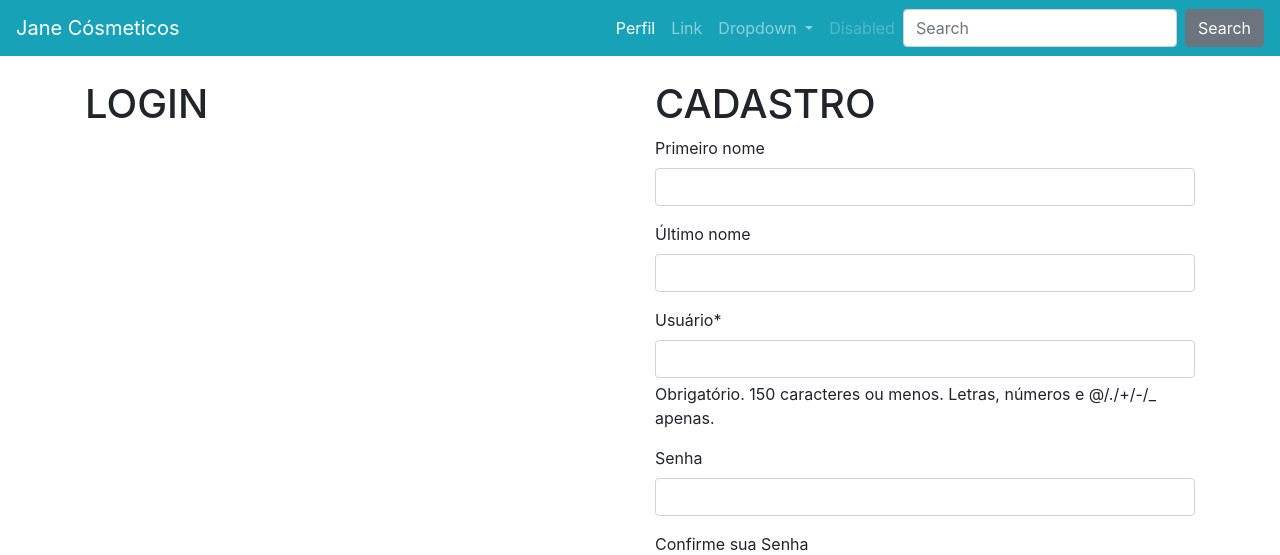
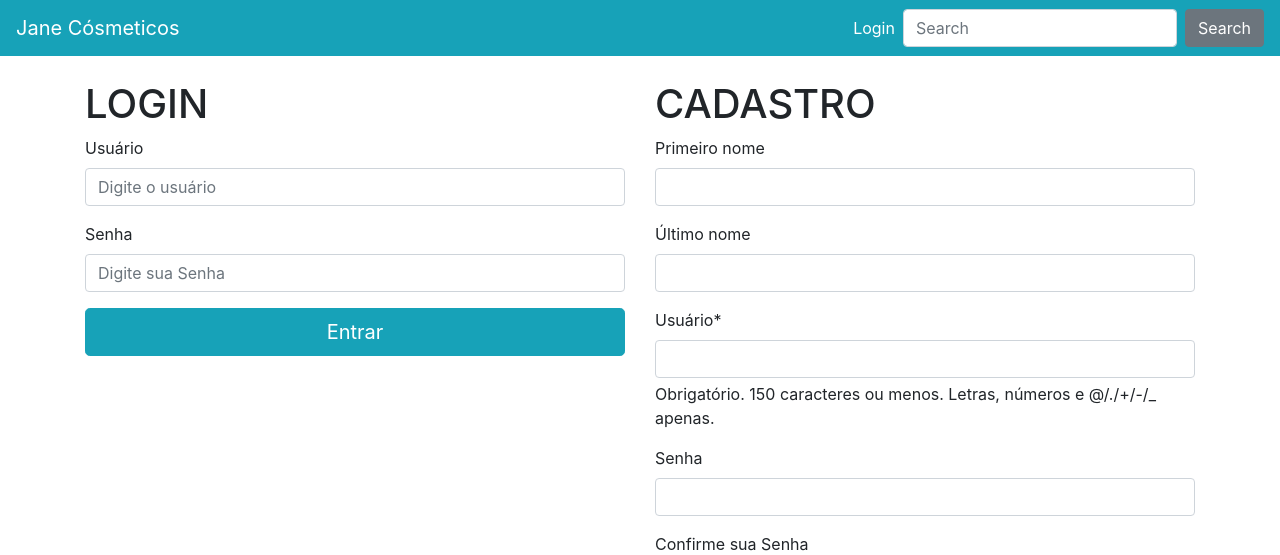
Before and after one commit to RaulTeles/proj_e-commerce, a Django app: page /perfil/ in a window 1280 px wide. Shown: the top 555 px of the page. Run offline with Django 5.2, Linux system fonts and the light colour scheme; some libraries are stand-ins or nearby versions.

Commit message:
Criando login e logout

```diff
--- a/perfil/templates/perfil/create.html
+++ b/perfil/templates/perfil/create.html
@@ -1,27 +1,31 @@
-{% extends "base.html" %}
-{% load crispy_forms_tags %}
-
-
-{% block conteudo %}
-
+{% extends "base.html" %} {% load crispy_forms_tags %} {% block conteudo %}
 
 <div class="row">
-
   {% if not request.user.is_authenticated %}
   <div class="col-lg">
     <h1>LOGIN</h1>
+    <form method="POST" action="{% url "perfil:login" %}">
+      {% csrf_token %}
+      <div class="form-group">
+        <label for="usuarioInput">Usuário</label>
+        <input type="text" name="usuario" class="form-control" id="usuarioInput" aria-describedby="usuarioHelp" placeholder="Digite o usuário">
+      </div>
+      <div class="form-group">
+        <label for="passwordInput">Senha</label>
+        <input type="password" name="senha" class="form-control" id="passwordInput" placeholder="Digite sua Senha">
+      </div>
+
+      <button type="submit" class="btn btn-primary btn-block btn-lg">Entrar</button>
+    </form>
   </div>
   {% endif %}
   <div class="col-lg">
-
     {% block titulo_cadastro %}
     <h1>CADASTRO</h1>
     {% endblock titulo_cadastro%}
 
     <form method="POST" action="">
-            {% csrf_token %}
-            {{userForm|crispy}}
-            {{perfilForm|crispy}}
+      {% csrf_token %} {{userForm|crispy}} {{perfilForm|crispy}}
 
       <div class="row">
         <div class="col">
@@ -34,8 +38,4 @@
   </div>
 </div>
 
-
 {% endblock conteudo %}
-
-
-spo
--- a/perfil/views.py
+++ b/perfil/views.py
@@ -1,11 +1,12 @@
-from django.shortcuts import render, get_object_or_404
+from django.shortcuts import render, get_object_or_404, redirect
 from django.views.generic.list import ListView
 from django.views import View
 from django.http import HttpResponse
 from . import models
 from . import forms
+from django.contrib import messages
 from django.contrib.auth.models import User
-from django.contrib.auth import authenticate, login
+from django.contrib.auth import authenticate, login, logout
 import copy
 
 #criando uma classe para fazer com que as classes Criar e Update herde dela
@@ -48,8 +49,7 @@ class BasePerfil(View):
 #Herdando da classe BasePerfil
 class Criar(BasePerfil):
     def post(self, *args, **kwargs):
-        # if not self.userform.is_valid() or not self.perfilform.is_valid():
-        if not self.userform.is_valid():
+        if not self.userform.is_valid() or not self.perfilform.is_valid():
             return self.renderizar
 
         username = self.userform.cleaned_data.get('username')
@@ -105,14 +105,51 @@ class Criar(BasePerfil):
         #continuação da logica da sessão do carrinho para quando alterar a senha nao perder os itens do carrinho
         self.request.session['carrinho'] = self.carrinho
         self.request.session.save()
-        return self.renderizar
+
+        messages.success(
+            self.request,
+            'Seu Cadastro foi criado/atualizado com Sucesso!'
+        )
+        return redirect('perfil:criar')
+        # return self.renderizar
 
 class Update(View):
     def get(self, *args, **kwargs):
         return HttpResponse('Update')
 class Login(View):
-    def get(self, *args, **kwargs):
-        return HttpResponse('Login')
+    #criando método de post
+    def post(self, *args, **kwargs):
+            #checando se o username foi enviado
+            username = self.request.POST.get('usuario')
+            password = self.request.POST.get('senha')
+            if not username or not password:
+                messages.error(
+                    self.request,
+                    'Usuário ou senha inválidos'
+                )
+                return redirect('perfil:criar')
+            usuario = authenticate(self.request, username=username, password=password)
+
+            if not usuario:
+                messages.error(
+                self.request,
+                'Usuário ou senha inválidos'
+            )
+                return redirect('perfil:criar')
+            login(self.request, user=usuario)
+            messages.success(
+                self.request,
+                'Login feito com sucesso!'
+            )
+            return redirect('produto:carrinho')
+
+
 class Logout(View):
     def get(self, *args, **kwargs):
-        return HttpResponse('Logout')
+        #criando variável para não perder o carrinho quando fizer o logout
+        self.carrinho = copy.deepcopy(self.request.session.get('carrinho', {}))
+        self.perfil = None
+        logout(self.request)
+        self.request.session['carrinho'] = self.carrinho
+        self.request.session.save()
+        return redirect("produto:lista")
--- a/templates/partials/_nav.html
+++ b/templates/partials/_nav.html
@@ -9,27 +9,29 @@
 
     <div class="collapse navbar-collapse" id="navbarSupportedContent">
         <ul class="navbar-nav ml-auto">
-            <li class="nav-item active">
+            {% comment %} <li class="nav-item active">
                 <a class="nav-link" href="{% url "perfil:criar" %}">Perfil <span class="sr-only">(current)</span></a>
-            </li>
-            <li class="nav-item">
+            </li> {% endcomment %}
+            {% comment %} <li class="nav-item">
                 <a class="nav-link" href="Link">Link</a>
-            </li>
+            </li> {% endcomment %}
             <li class="nav-item dropdown">
-                <a class="nav-link dropdown-toggle" href="#" id="navbarDropdown" role="button"
-                    data-toggle="dropdown" aria-haspopup="true" aria-expanded="false">
-                    Dropdown
-                </a>
-                <div class="dropdown-menu" aria-labelledby="navbarDropdown">
-                    <a class="dropdown-item" href="#">Action</a>
-                    <a class="dropdown-item" href="#">Another action</a>
-                    <div class="dropdown-divider"></div>
-                    <a class="dropdown-item" href="#">Something else here</a>
-                </div>
-            </li>
-            <li class="nav-item">
-                <a class="nav-link disabled" href="#">Disabled</a>
-            </li>
+
+                {% if request.user.is_authenticated %}
+                    <a class="nav-link dropdown-toggle active" href="#" id="navbarDropdown" role="button"
+                        data-toggle="dropdown" aria-haspopup="true" aria-expanded="false">
+                        Conta<span class="sr-only">(current)</span>
+                    </a>
+                    <div class="dropdown-menu" aria-labelledby="navbarDropdown">
+                        <a class="dropdown-item" href="{% url "perfil:criar" %}">Alterar Cadastro</a>
+                        <a class="dropdown-item" href="{% url "perfil:logout" %}">Sair</a>
+                    </div>
+                    {% else %}
+                    <li class="nav-item active">
+                <a class="nav-link" href="{% url "perfil:criar" %}">Login <span class="sr-only">(current)</span></a>
+                    </li>
+                {% endif %}
+
             {% if request.session.carrinho%}
                 <li class="nav-item">
                     <a class="nav-link nav-cart-link active" href="{% url 'produto:carrinho' %}">
@@ -44,6 +46,8 @@
                         </span>
                     </a>
                 </li>
+                {% else %}
+
             {% endif %}
         </ul>
         <form class="form-inline my-2 my-lg-0">
```
Also changed, not shown: db.sqlite3, 1 other file. Lines whose indentation alone changed are shown as unchanged.
